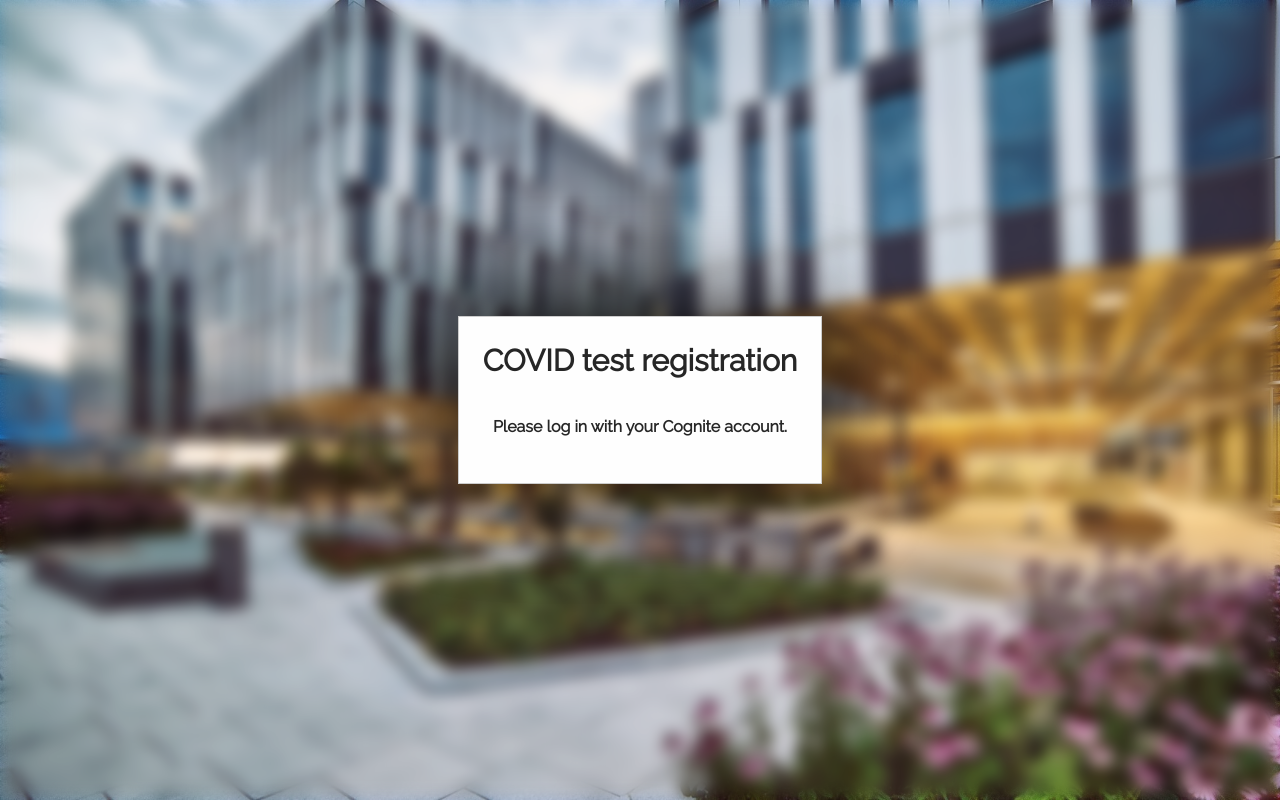
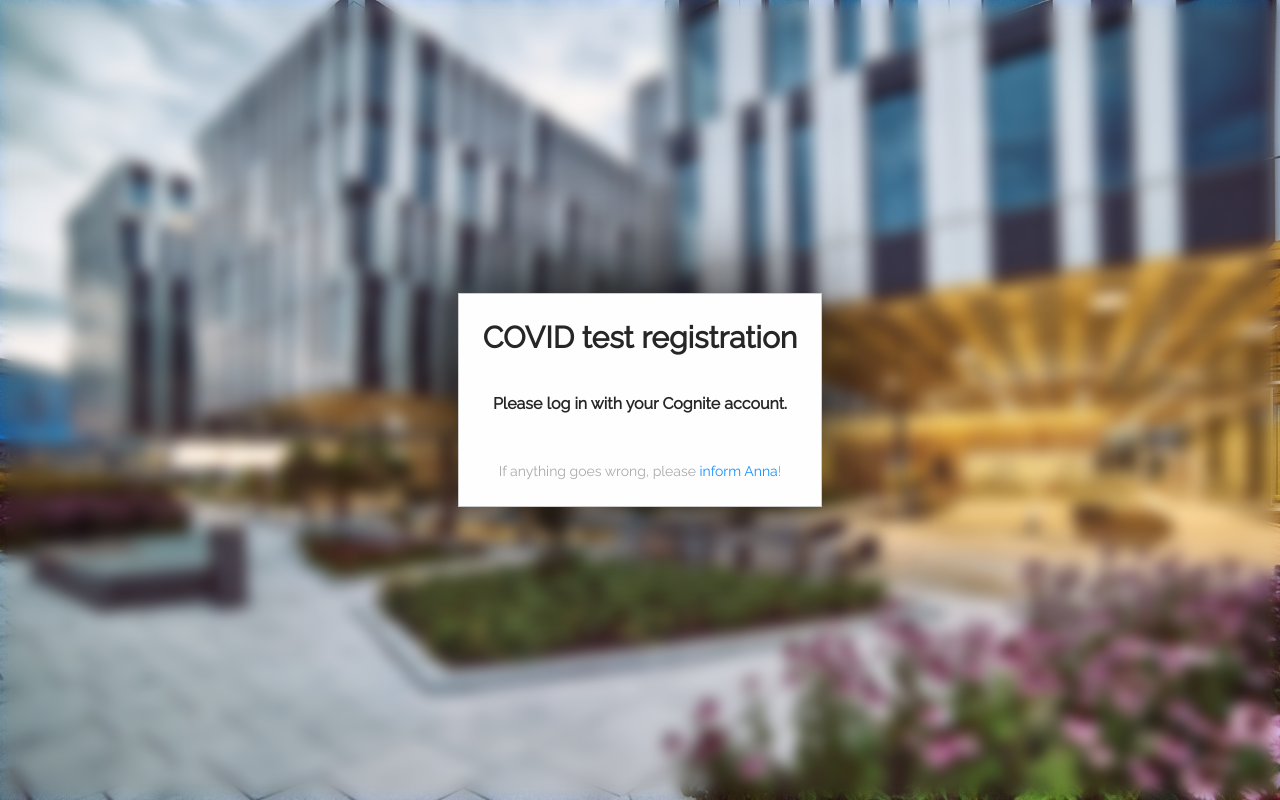
Before and after one commit to agadacz-cognite/covid-project, a React (Create React App) app: page / in a window 1280 px wide. Built offline with nearby package versions, Linux system fonts and the light colour scheme.

Commit message:
:sparkles: wrote down my email

```diff
--- a/src/pages/Admin/Slot.tsx
+++ b/src/pages/Admin/Slot.tsx
@@ -83,16 +83,6 @@ export default function Slot(props: Props): JSX.Element {
         </Flex>
       </Flex>
       <Flex row align style={{ margin: '4px 0' }}>
-        <span style={{ fontWeight: 'bold', width: '90px' }}>Test hours</span>
-        <Select
-          value={testHours}
-          onChange={value => onTestHoursChange(id, value)}
-          mode="tags"
-          style={{ width: '100%', marginLeft: '8px' }}>
-          {hoursOptions}
-        </Select>
-      </Flex>
-      <Flex row align style={{ margin: '4px 0' }}>
         <span style={{ fontWeight: 'bold', width: '90px' }}>Office days</span>
         <Select
           value={officeDays}
@@ -100,6 +90,15 @@ export default function Slot(props: Props): JSX.Element {
           mode="tags"
           style={{ width: '100%', marginLeft: '8px' }}>
           {daysOptions}
+        </Select>
+      </Flex>
+      <Flex row align style={{ margin: '4px 0' }}>
+        <span style={{ fontWeight: 'bold', width: '90px' }}>Test hours</span>
+        <Select
+          value={testHours}
+          onChange={value => onTestHoursChange(id, value)}
+          style={{ width: '100%', marginLeft: '8px' }}>
+          {hoursOptions}
         </Select>
       </Flex>
     </StyledSlot>
--- a/src/pages/Home.tsx
+++ b/src/pages/Home.tsx
@@ -45,6 +45,13 @@ export default function Home(): JSX.Element {
       <Title level={2}>COVID test registration</Title>
       <Title level={5}>Please log in with your Cognite account.</Title>
       <div id={GOOGLE_BUTTON_ID}></div>
+      <p style={{ color: '#aaa' }}>
+        If anything goes wrong, please{' '}
+        <a href="mailto:anna.gadacz@cognite.com?subject=COVID Project issue, fix fast pls">
+          inform Anna
+        </a>
+        !
+      </p>
     </Panel>
   );
 }
--- a/src/shared/helpers.ts
+++ b/src/shared/helpers.tsx
@@ -1,14 +1,18 @@
+import React from 'react';
 import { notification } from 'antd';
-import moment from 'moment';
 
 // eslint-disable-next-line @typescript-eslint/explicit-module-boundary-types
 export const errorHandler = (error: any): void => {
+  const mail = (
+    <a
+      href={`mailto:anna.gadacz@cognite.com?subject=COVID Project issue&body=${error}`}>
+      Anna
+    </a>
+  );
   notification.error({
     message: 'Something went wrong.',
-    description: JSON.stringify(error),
+    description: `${error} Please contact ${mail}!`,
   });
-  console.log(error);
-  return undefined;
 };
 
 export const stringCompare = (a = '', b = ''): any => {
@@ -16,9 +20,3 @@ export const stringCompare = (a = '', b = ''): any => {
   const bl = b.replace(/\s+/g, '');
   return al.localeCompare(bl, 'nb');
 };
-
-export const dateSorter = <A>(select: (x: A) => string) => {
-  return function compare(a: A, b: A): any {
-    return moment(select(a)).diff(select(b));
-  };
-};
```
